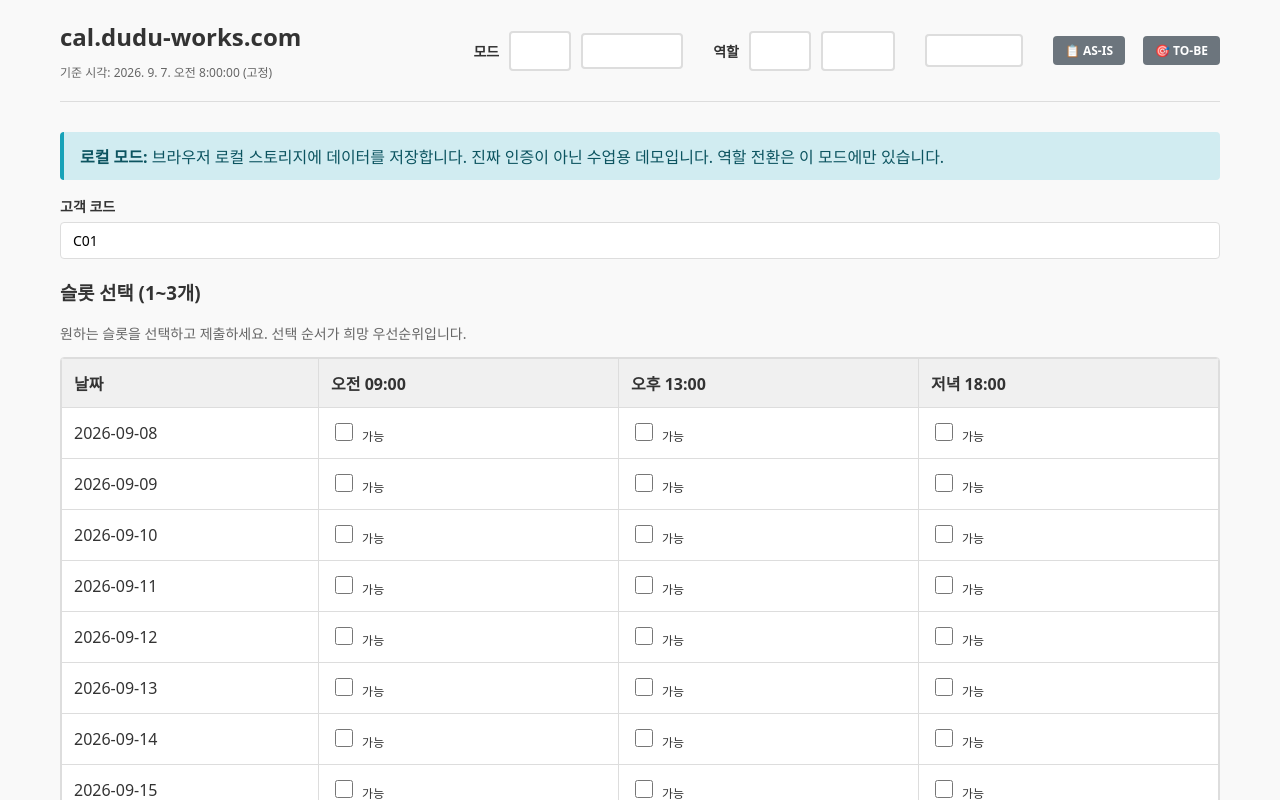
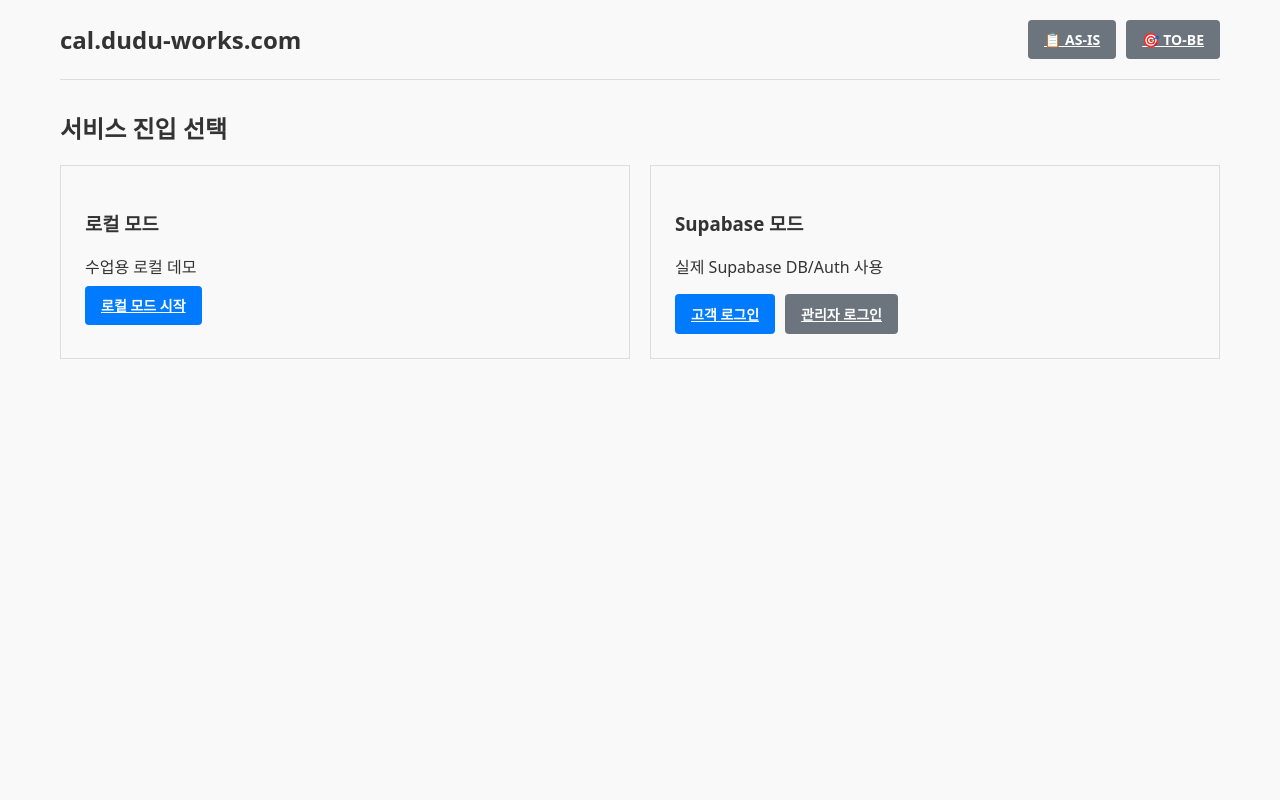
Before and after one commit to ggazero/0907-cal-dudu-starter-zero, a React (Vite) app: page / in a window 1280 px wide. Shown: the top 800 px of the page. Built offline with nearby package versions, Linux system fonts and the light colour scheme.

Commit message:
고객·관리자 진입 분리 및 빠른 로그인 추가

```diff
--- a/src/components/LoginPage.tsx
+++ b/src/components/LoginPage.tsx
@@ -2,10 +2,11 @@ import React, { useState } from 'react';
 import { signIn, signUp } from '../utils/supabase';
 
 interface LoginPageProps {
+  role: 'customer' | 'admin';
   onLoginSuccess: () => void;
 }
 
-export const LoginPage: React.FC<LoginPageProps> = ({ onLoginSuccess }) => {
+export const LoginPage: React.FC<LoginPageProps> = ({ role, onLoginSuccess }) => {
   const [email, setEmail] = useState<string>('');
   const [password, setPassword] = useState<string>('');
   const [error, setError] = useState<string>('');
@@ -14,21 +15,27 @@ export const LoginPage: React.FC<LoginPageProps> = ({ onLoginSuccess }) => {
 
   const handleSubmit = async (e: React.FormEvent) => {
     e.preventDefault();
+    await login(email, password);
+  };
+
+  const login = async (selectedEmail: string, selectedPassword: string, quick = false) => {
+    setEmail(selectedEmail);
+    setPassword(selectedPassword);
     setError('');
     setLoading(true);
 
     try {
-      if (!email || !password) {
-        setError('이메일과 비밀번호를 입력하세요');
+      if (!selectedEmail || !selectedPassword) {
+        setError(quick ? '이 테스트 계정의 빠른 로그인 비밀번호가 설정되지 않았습니다.' : '이메일과 비밀번호를 입력하세요');
         setLoading(false);
         return;
       }
 
       let result;
-      if (isSignUp) {
-        result = await signUp(email, password);
+      if (isSignUp && !quick) {
+        result = await signUp(selectedEmail, selectedPassword);
       } else {
-        result = await signIn(email, password);
+        result = await signIn(selectedEmail, selectedPassword);
       }
 
       if (result.error) {
@@ -52,15 +59,17 @@ export const LoginPage: React.FC<LoginPageProps> = ({ onLoginSuccess }) => {
 
       <div style={{ background: 'white', padding: '30px', borderRadius: '4px', border: '1px solid #ddd' }}>
         <h3 style={{ marginBottom: '20px', textAlign: 'center' }}>
-          {isSignUp ? 'Supabase 회원가입' : 'Supabase 로그인'}
+          {isSignUp ? 'Supabase 회원가입' : role === 'admin' ? 'Supabase 관리자 로그인' : 'Supabase 고객 로그인'}
         </h3>
 
         {error && <div className="alert alert-error" style={{ marginBottom: '15px' }}>{error}</div>}
 
         <form onSubmit={handleSubmit}>
           <div className="form-group">
-            <label>이메일</label>
+            <label htmlFor="login-email">이메일</label>
             <input
+              id="login-email"
+              autoComplete="username"
               type="email"
               value={email}
               onChange={e => setEmail(e.target.value)}
@@ -71,8 +80,10 @@ export const LoginPage: React.FC<LoginPageProps> = ({ onLoginSuccess }) => {
           </div>
 
           <div className="form-group">
-            <label>비밀번호</label>
+            <label htmlFor="login-password">비밀번호</label>
             <input
+              id="login-password"
+              autoComplete={isSignUp ? "new-password" : "current-password"}
               type="password"
               value={password}
               onChange={e => setPassword(e.target.value)}
@@ -106,18 +117,17 @@ export const LoginPage: React.FC<LoginPageProps> = ({ onLoginSuccess }) => {
           </button>
         </div>
 
-        <div style={{ fontSize: '12px', color: '#666', marginTop: '30px', padding: '15px', background: '#f0f8ff', borderRadius: '4px', border: '1px solid #d4e6f1' }}>
-          <p style={{ margin: '0 0 10px 0' }}><strong>📌 데모 테스트 계정</strong></p>
-          <div style={{ background: 'white', padding: '10px', borderRadius: '3px', marginBottom: '10px', fontFamily: 'monospace' }}>
-            <p style={{ margin: '0 0 6px 0' }}>고객1: <code style={{ background: '#f0f0f0', padding: '2px 4px' }}>user1@test.com</code></p>
-            <p style={{ margin: '0 0 6px 0' }}>고객2: <code style={{ background: '#f0f0f0', padding: '2px 4px' }}>user2@test.com</code></p>
-            <p style={{ margin: '0' }}>관리자: <code style={{ background: '#f0f0f0', padding: '2px 4px' }}>admin@test.com</code></p>
-          </div>
-          <p style={{ margin: '0 0 8px 0' }}><strong>계정 설정 방법:</strong></p>
-          <ol style={{ margin: '0', paddingLeft: '16px', fontSize: '11px' }}>
-            <li>위의 테스트 계정 이메일과 임의의 비밀번호를 입력하여 회원가입</li>
-            <li>관리자 계정은 Supabase 대시보드에서 app_metadata.role을 'admin'으로 설정</li>
-          </ol>
+        <div style={{ marginTop: '20px' }}>
+          {(role === 'admin'
+            ? [{ label: '관리자', email: 'admin@test.com', password: (import.meta as any).env.VITE_TEST_ADMIN_PASSWORD || '' }]
+            : [{ label: 'C01', email: 'user1@test.com', password: (import.meta as any).env.VITE_TEST_C01_PASSWORD || '' }, { label: 'C02', email: 'user2@test.com', password: (import.meta as any).env.VITE_TEST_C02_PASSWORD || '' }]
+          ).map(account => (
+            <button key={account.label} type="button" className="btn btn-secondary"
+              disabled={loading} onClick={() => { setIsSignUp(false); void login(account.email, account.password, true); }}>
+              {account.label} 빠른 로그인
+            </button>
+          ))}
+          <p>빠른 로그인은 수업용 테스트 계정입니다.</p>
         </div>
       </div>
     </div>
--- a/src/pages/App.tsx
+++ b/src/pages/App.tsx
@@ -4,13 +4,45 @@ import { AdminPage } from '../components/AdminPage';
 import { LoginPage } from '../components/LoginPage';
 import { DatabaseManager } from '../utils/database';
 import { REFERENCE_TIME } from '../utils/constants';
-import { initSupabase, isAdmin, signOut } from '../utils/supabase';
+import { initSupabase, signOut } from '../utils/supabase';
 
 type Mode = 'local' | 'supabase';
 type Role = 'customer' | 'admin';
 
-const App: React.FC = () => {
-  const [mode, setMode] = useState<Mode>('local');
+const EntryPage: React.FC = () => (
+  <div className="container">
+    <div className="header">
+      <h1>cal.dudu-works.com</h1>
+      <div className="role-selector">
+        <a className="btn btn-secondary" href="/service_blueprint_asis.html" target="_blank" rel="noopener noreferrer">📋 AS-IS</a>
+        <a className="btn btn-secondary" href="/service_blueprint_tobe.html" target="_blank" rel="noopener noreferrer">🎯 TO-BE</a>
+      </div>
+    </div>
+    <main>
+      <h2>서비스 진입 선택</h2>
+      <div style={{ display: 'flex', flexWrap: 'wrap', gap: '20px' }}>
+        <section aria-labelledby="local-mode-title" style={{ flex: '1 1 260px', border: '1px solid #ddd', padding: '24px' }}>
+          <h3 id="local-mode-title">로컬 모드</h3>
+          <p>수업용 로컬 데모</p>
+          <a className="btn btn-primary" href="/local">로컬 모드 시작</a>
+        </section>
+        <section aria-labelledby="supabase-mode-title" style={{ flex: '1 1 260px', border: '1px solid #ddd', padding: '24px' }}>
+          <h3 id="supabase-mode-title">Supabase 모드</h3>
+          <p>실제 Supabase DB/Auth 사용</p>
+          <div style={{ display: 'flex', flexWrap: 'wrap', gap: '10px' }}>
+            <a className="btn btn-primary" href="/customer">고객 로그인</a>
+            <a className="btn btn-secondary" href="/admin">관리자 로그인</a>
+          </div>
+        </section>
+      </div>
+    </main>
+  </div>
+);
+
+const BookingApp: React.FC = () => {
+  const localEntry = window.location.pathname === '/local';
+  const adminEntry = /^\/admin\/?$/.test(window.location.pathname);
+  const [mode, setMode] = useState<Mode>(localEntry ? 'local' : 'supabase');
   const [role, setRole] = useState<Role>('customer');
   const [db] = useState(() => new DatabaseManager());
   const [supabaseError, setSupabaseError] = useState<string>('');
@@ -19,33 +51,46 @@ const App: React.FC = () => {
   const [isSupabaseLoggedIn, setIsSupabaseLoggedIn] = useState(false);
 
   useEffect(() => {
-    // Supabase 모드로 전환 시 관리자 권한 확인
-    if (mode === 'supabase') {
-      checkAdminStatus();
-    }
-  }, [mode]);
-
-  const checkAdminStatus = async () => {
+    if (mode !== 'supabase') return;
+    let active = true;
+    let unsubscribe: (() => void) | undefined;
+    setLoading(true);
     try {
-      setLoading(true);
-      initSupabase();
-      const admin = await isAdmin();
-      setIsAdminUser(admin);
-      setIsSupabaseLoggedIn(true);
-      setSupabaseError('');
+      const client = initSupabase();
+      const { data } = client.auth.onAuthStateChange((_event, session) => {
+        if (!active) return;
+        setIsSupabaseLoggedIn(Boolean(session?.user));
+        setIsAdminUser(session?.user.app_metadata?.role === 'admin');
+        setLoading(false);
+      });
+      unsubscribe = () => data.subscription.unsubscribe();
+      client.auth.getSession().then(({ data, error }) => {
+        if (!active) return;
+        if (error) {
+          setSupabaseError(error.message);
+          setIsSupabaseLoggedIn(false);
+          setIsAdminUser(false);
+        } else {
+          setIsSupabaseLoggedIn(Boolean(data.session?.user));
+          setIsAdminUser(data.session?.user.app_metadata?.role === 'admin');
+        }
+        setLoading(false);
+      }).catch(error => {
+        if (!active) return;
+        setSupabaseError(String(error));
+        setLoading(false);
+      });
     } catch (error) {
-      // 로그인되지 않은 상태일 수 있으므로 에러로 처리하지 않음
-      setIsSupabaseLoggedIn(false);
-      setIsAdminUser(false);
-      setSupabaseError('');
-    } finally {
+      setSupabaseError(String(error));
       setLoading(false);
     }
-  };
+    return () => { active = false; unsubscribe?.(); };
+  }, [mode]);
 
   const handleLogout = async () => {
     try {
-      await signOut();
+      const result = await signOut();
+      if (result.error) throw new Error(result.error);
       setIsSupabaseLoggedIn(false);
       setIsAdminUser(false);
       setSupabaseError('');
@@ -54,25 +99,8 @@ const App: React.FC = () => {
     }
   };
 
-  const handleLoginSuccess = async () => {
-    try {
-      setLoading(true);
-      initSupabase();
-
-      // 로그인 상태 명시적 설정
-      setIsSupabaseLoggedIn(true);
-
-      // 관리자 권한 확인
-      const admin = await isAdmin();
-      setIsAdminUser(admin);
-      setSupabaseError('');
-    } catch (error) {
-      setSupabaseError(`로그인 후 권한 확인 오류: ${String(error)}`);
-      setIsSupabaseLoggedIn(false);
-      setIsAdminUser(false);
-    } finally {
-      setLoading(false);
-    }
+  const handleLoginSuccess = () => {
+    setSupabaseError('');
   };
 
   const handleModeChange = (newMode: Mode) => {
@@ -110,7 +138,7 @@ const App: React.FC = () => {
         </div>
 
         <div className="role-selector">
-          <div style={{ display: 'flex', gap: '10px', alignItems: 'center' }}>
+          {localEntry && <div style={{ display: 'flex', gap: '10px', alignItems: 'center' }}>
             <span style={{ fontWeight: 'bold', fontSize: '14px' }}>모드</span>
             <button
               className={`btn ${mode === 'local' ? 'btn-primary' : 'btn-secondary'}`}
@@ -128,7 +156,11 @@ const App: React.FC = () => {
             >
               {loading && mode !== 'supabase' ? '연결 중...' : 'Supabase'}
             </button>
-          </div>
+          </div>}
+
+          <a className="btn btn-secondary" href={adminEntry ? '/customer' : '/admin'}>
+            {adminEntry ? '고객 페이지로 이동' : '관리자 페이지로 이동'}
+          </a>
 
           <div style={{ display: 'flex', gap: '10px', alignItems: 'center', marginLeft: '20px' }}>
             <span style={{ fontWeight: 'bold', fontSize: '14px' }}>역할</span>
@@ -215,12 +247,18 @@ const App: React.FC = () => {
         </div>
       )}
 
-      {mode === 'supabase' && !isSupabaseLoggedIn && <LoginPage onLoginSuccess={handleLoginSuccess} />}
+      {mode === 'supabase' && loading && <p role="status">로그인 상태 확인 중...</p>}
+      {mode === 'supabase' && !loading && !supabaseError && !isSupabaseLoggedIn && (
+        <LoginPage role={adminEntry ? 'admin' : 'customer'} onLoginSuccess={handleLoginSuccess} />
+      )}
+      {mode === 'supabase' && !loading && isSupabaseLoggedIn && adminEntry && !isAdminUser && (
+        <div className="alert alert-error" role="alert">관리자 권한이 필요합니다. 로그아웃 후 관리자 계정으로 로그인하세요.</div>
+      )}
 
       {mode === 'local' && role === 'customer' && <CustomerPage db={db} mode={mode} />}
       {mode === 'local' && role === 'admin' && <AdminPage db={db} mode={mode} />}
-      {mode === 'supabase' && isSupabaseLoggedIn && !isAdminUser && <CustomerPage db={db} mode={mode} />}
-      {mode === 'supabase' && isSupabaseLoggedIn && isAdminUser && <AdminPage db={db} mode={mode} />}
+      {mode === 'supabase' && !loading && !supabaseError && isSupabaseLoggedIn && !adminEntry && <CustomerPage db={db} mode={mode} />}
+      {mode === 'supabase' && !loading && !supabaseError && isSupabaseLoggedIn && adminEntry && isAdminUser && <AdminPage db={db} mode={mode} />}
 
       <hr style={{ margin: '40px 0', borderColor: '#ddd' }} />
       <div style={{ fontSize: '12px', color: '#666', textAlign: 'center', paddingBottom: '20px' }}>
@@ -231,4 +269,7 @@ const App: React.FC = () => {
   );
 };
 
+// 주소 경로로 진입 화면을 결정하므로 직접 접속과 새로고침에도 같은 화면을 표시합니다.
+const App: React.FC = () => window.location.pathname === '/' ? <EntryPage /> : <BookingApp />;
+
 export default App;
```
Also changed, not shown: 1 other file (tests, documents, lock files or other folders).
